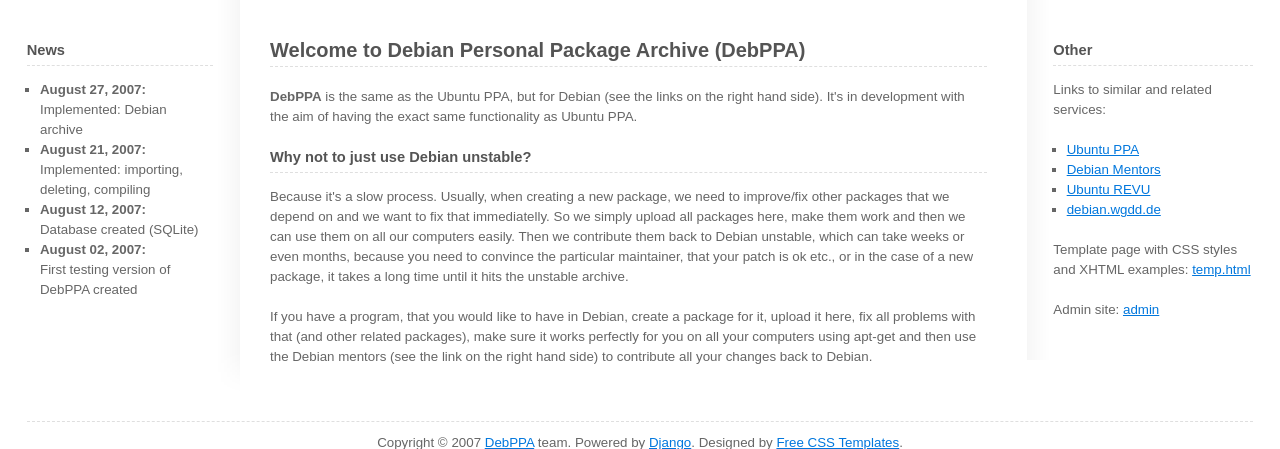
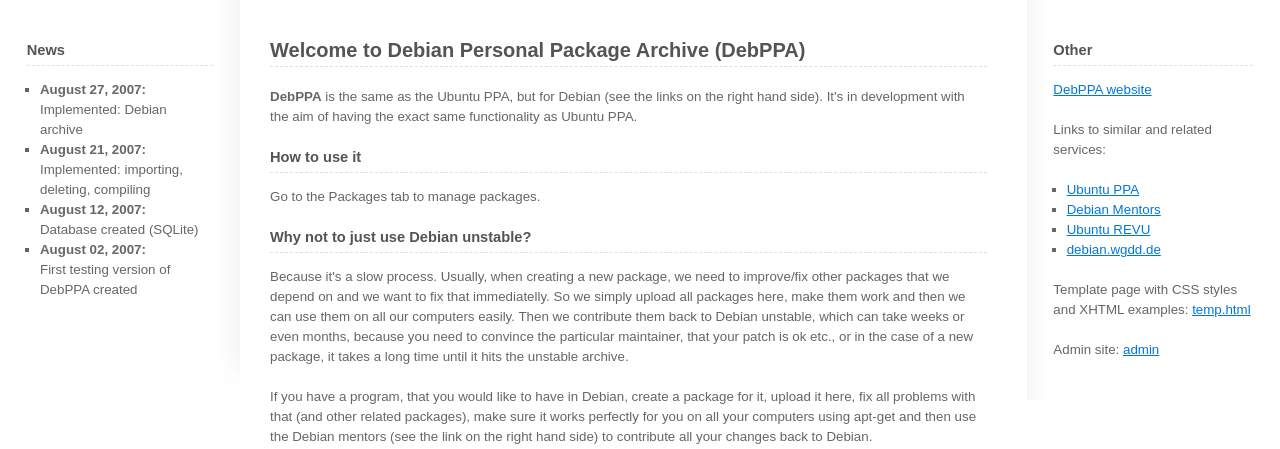
Before and after one commit to certik/debppa, a Django app: template templates/front_page.html in a window 1280 px wide. Shown: the part 133-582 px from the top of the page. Run offline with Django 3.2, Linux system fonts and the light colour scheme; the template is opened without the code that fills it, so the values that code supplies are empty.

Commit message:
polishing, adding more packages for playing

```diff
--- a/templates/base.html
+++ b/templates/base.html
@@ -29,6 +29,9 @@
 	<div id="content">
 		<div id="tertiaryContent">
 			<h3>Other</h3>
+            <p>
+            <a href="http://code.google.com/p/debppa/">DebPPA website</a>
+            </p>
             <p>Links to similar and related services:</p>
             <ul>
                 <li><a href="https://launchpad.net/ubuntu/+ppas">Ubuntu PPA</a></li>
--- a/templates/front_page.html
+++ b/templates/front_page.html
@@ -5,6 +5,10 @@
 <p><strong>DebPPA</strong> is the same as the Ubuntu PPA, but for Debian (see
 the links on the right hand side). It's in development with the aim of having
 the exact same functionality as Ubuntu PPA.</p>
+<h3>How to use it</h3>
+<p>
+Go to the Packages tab to manage packages.
+</p>
 <h3>Why not to just use Debian unstable?</h3>
 <p>
 Because it's a slow process. Usually, when creating a new package, we need to improve/fix
--- a/templates/packages.html
+++ b/templates/packages.html
@@ -30,4 +30,6 @@ The archive is automatically updated.
 {% else %}
     No packages.
 {% endif %}
+<br/>
+<p>Go to the Upload tab to upload new packages.</p>
 {% endblock %}
--- a/templates/upload.html
+++ b/templates/upload.html
@@ -3,6 +3,8 @@
 {% block content %}
 
 <h2>Packages for import</h2>
+<p>Choose a package and click "import" to import it into the debppa.
+To see your source package here, put it into the "incoming" directory.</p>
 {% if newpackages %}
     <table>
         <tr class="rowH">
```
Also changed, not shown: templates/sourcepackage.html (+10 -0 lines), 7 other files.
